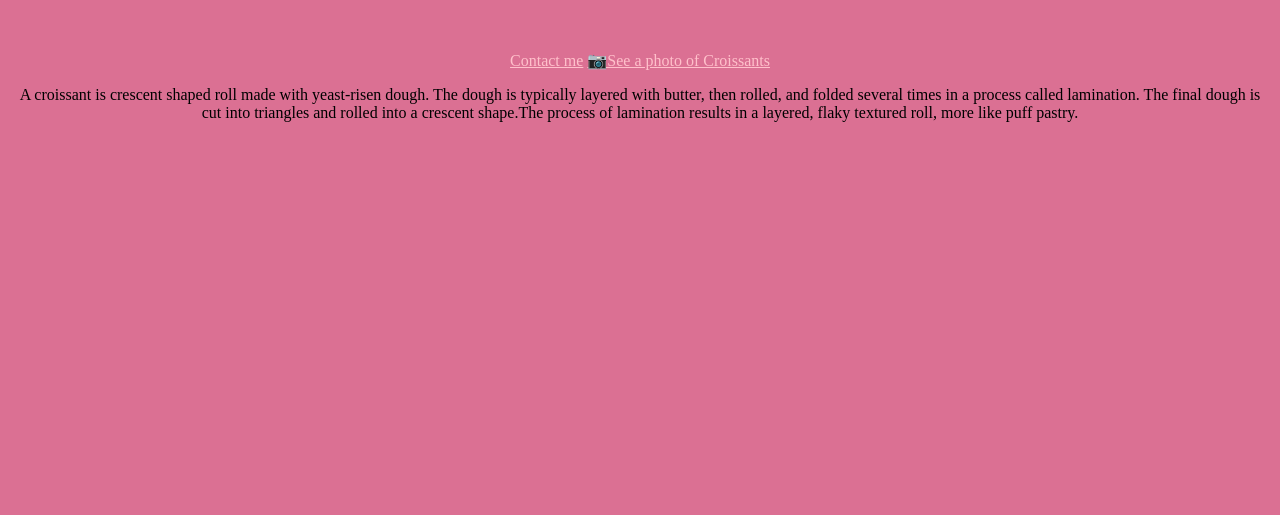
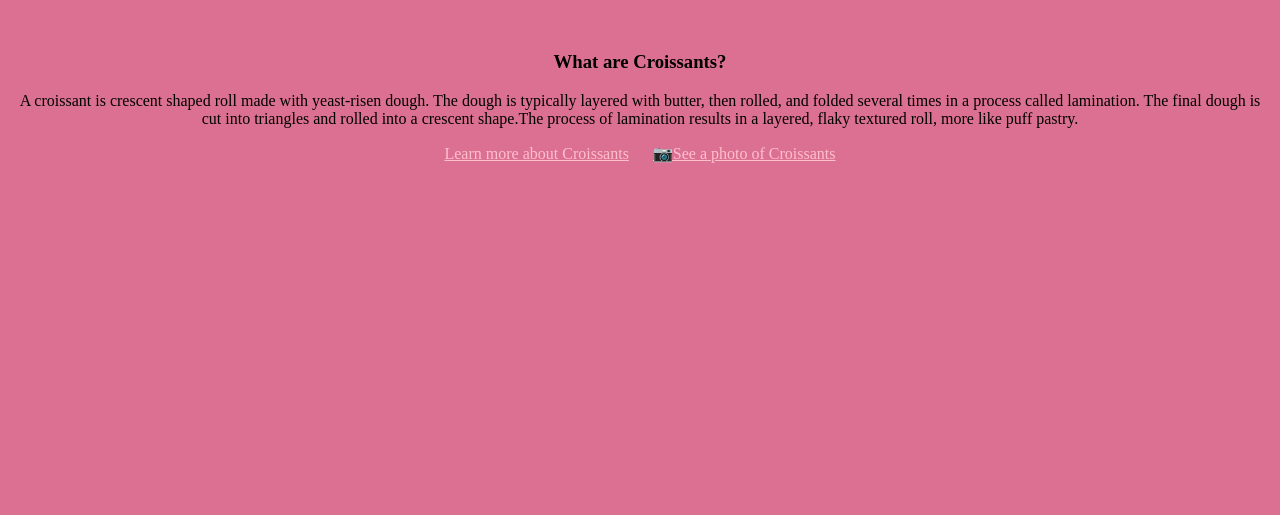
Before and after one commit to Ellie575/Croissant, a plain HTML site: page index.html in a window 1280 px wide. Shown: the part 285-800 px from the top of the page. Drawn offline with Linux system fonts and the light colour scheme.

Commit message:
Made project SEO friendly

```diff
--- a/index.html
+++ b/index.html
@@ -5,13 +5,12 @@
     <meta http-equiv="X-UA-Compatible" content="IE=edge" />
     <meta name="viewport" content="width=device-width, initial-scale=1.0" />
     <link href="/src/style.css" rel="stylesheet" type="text/css" />
-    <title>Home Page</title>
+    <title>What is a Croissant - CroissantsR'Us.com</title>
   </head>
   <body>
     <h2>Who doesn't like...</h2>
     <h1>🥐Croissants!</h1>
-    <a href="/contact.html">Contact me</a>
-    <a href="/photo.html">📷See a photo of Croissants</a>
+    <h3>What are Croissants?</h3>
     <p>
       A croissant is crescent shaped roll made with yeast-risen dough. The dough
       is typically layered with butter, then rolled, and folded several times in
@@ -19,5 +18,7 @@
       rolled into a crescent shape.The process of lamination results in a
       layered, flaky textured roll, more like puff pastry.
     </p>
+    <a href="/contact.html">Learn more about Croissants</a>
+    <a href="/photo.html">📷See a photo of Croissants</a>
   </body>
 </html>
--- a/src/style.css
+++ b/src/style.css
@@ -15,6 +15,7 @@ h2 {
 
 a {
   color: pink;
+  margin: 0 10px;
 }
 
 img {
```
Also changed, not shown: contact.html (+3 -3 lines), photo.html (+3 -3 lines).
